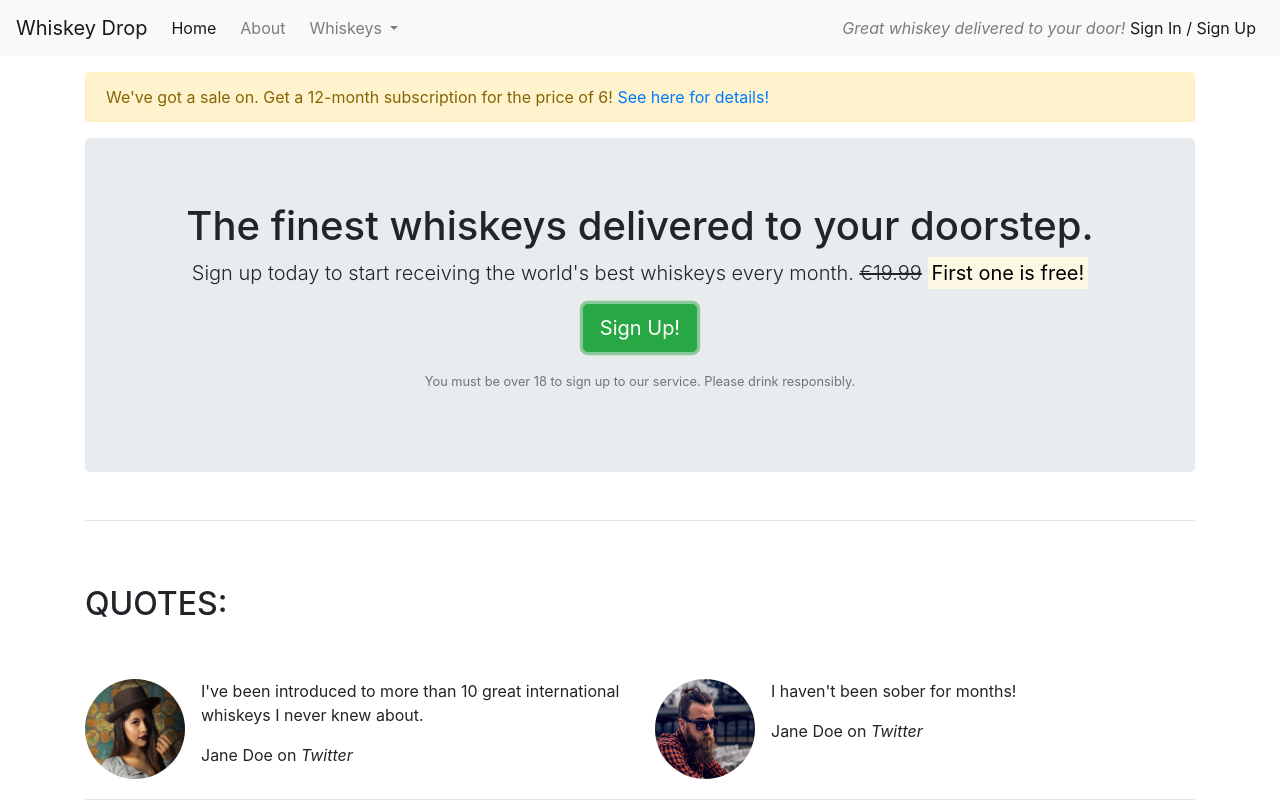
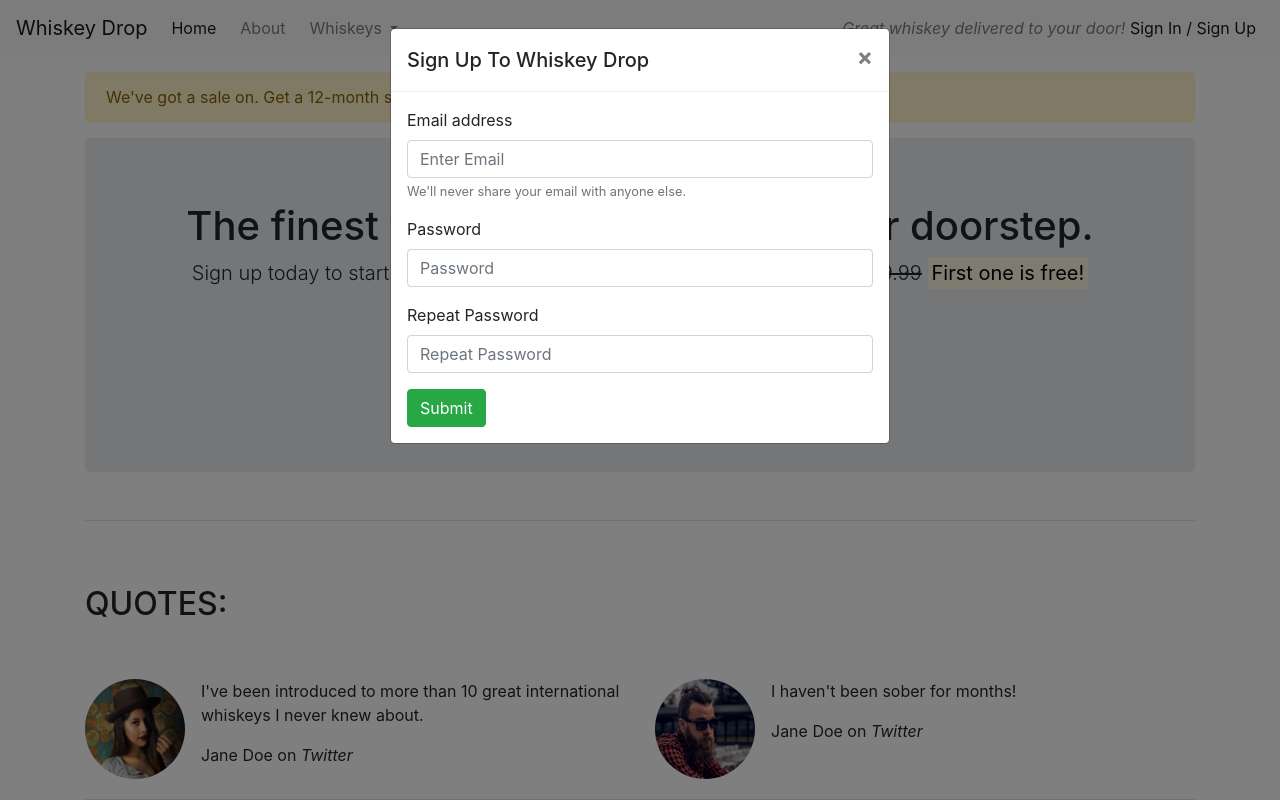
Before and after one commit to roc-11/whiskey-drop, a plain HTML site: page index.html in a window 1280 px wide. Both pictures are taken after a click on the button "Sign Up!". Shown: the top 800 px of the page. Drawn offline with nearby package versions, Linux system fonts and the light colour scheme.

Commit message:
Add sign up modal and sign up form to landing page

```diff
--- a/index.html
+++ b/index.html
@@ -101,7 +101,15 @@
               <span class="d-inline d-sm-none"><br /></span>
               <strong><mark>First one is free!</mark></strong>
             </p>
-            <p><button class="btn btn-lg btn-success">Sign Up!</button></p>
+            <p>
+              <button
+                class="btn btn-lg btn-success"
+                data-toggle="modal"
+                data-target="#signUpModal"
+              >
+                Sign Up!
+              </button>
+            </p>
             <p class="text-muted">
               <small
                 >You must be over 18 to sign up to our service. Please drink
@@ -246,6 +254,60 @@
       <!-- /.features -->
     </article>
 
+    <div class="modal" tabindex="-1" id="signUpModal">
+      <div class="modal-dialog">
+        <div class="modal-content">
+          <div class="modal-header">
+            <h5 class="modal-title">Sign Up To Whiskey Drop</h5>
+            <button
+              type="button"
+              class="close"
+              data-dismiss="modal"
+              aria-label="Close"
+            >
+              <span aria-hidden="true">&times;</span>
+            </button>
+          </div>
+          <div class="modal-body">
+            <form>
+              <div class="form-group">
+                <label for="exampleInputEmail1">Email address</label>
+                <input
+                  type="email"
+                  class="form-control"
+                  id="exampleInputEmail1"
+                  aria-describedby="emailHelp"
+                  placeholder="Enter Email"
+                />
+                <small id="emailHelp" class="form-text text-muted"
+                  >We'll never share your email with anyone else.</small
+                >
+              </div>
+              <div class="form-group">
+                <label for="exampleInputPassword1">Password</label>
+                <input
+                  type="password"
+                  class="form-control"
+                  id="exampleInputPassword1"
+                  placeholder="Password"
+                />
+              </div>
+              <div class="form-group">
+                <label for="repeatPassword">Repeat Password</label>
+                <input
+                  type="password"
+                  class="form-control"
+                  id="repeatPassword"
+                  placeholder="Repeat Password"
+                />
+              </div>
+              <button type="submit" class="btn btn-success">Submit</button>
+            </form>
+          </div>
+        </div>
+      </div>
+    </div>
+
     <!-- JQuery Links-->
     <script
       src="https://code.jquery.com/jquery-3.3.1.slim.min.js"
```
